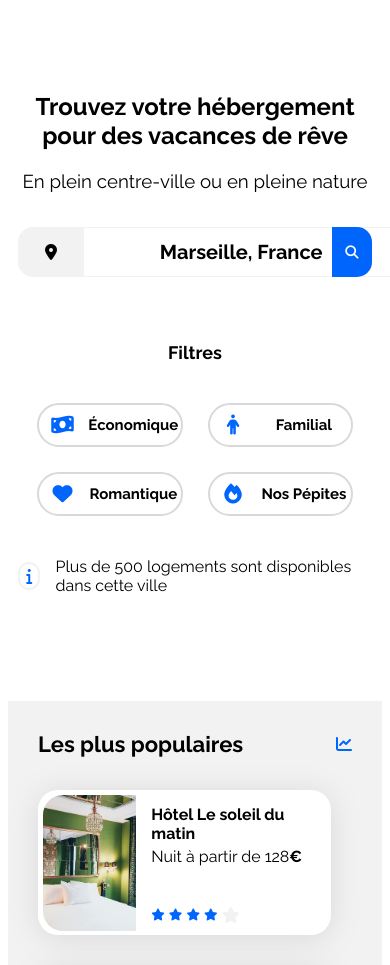
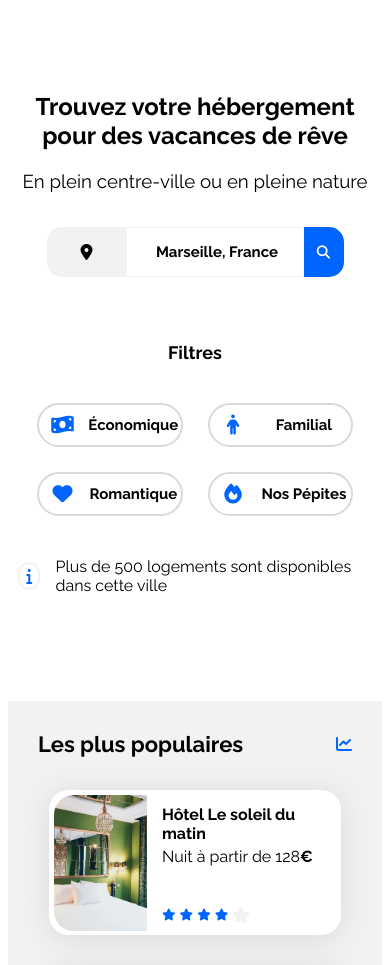
Before and after one commit to RoiAlviat/booki-starter-code-master, a plain HTML site: page index.html in a window 390 px wide. Shown: the part 127-1092 px from the top of the page. Drawn offline with Linux system fonts and the light colour scheme.

Commit message:
FINAL DE CHEZ FINAL

```diff
--- a/css/style.css
+++ b/css/style.css
@@ -146,7 +146,7 @@ header a {
     border-top: 1px solid #f2f2f2;
     border-bottom: 1px solid #f2f2f2;
     outline: none;
-    width: 310px;
+    width: 100%;
     color: black;
     font-size: 20px;
     text-align: center;
@@ -607,7 +607,7 @@ footer a {
     }
 
     .Recherche-Milieu  {
-        width: 70%;
+        width: 50%;
     }
 
     .rechercher  {
@@ -615,7 +615,9 @@ footer a {
 
     }
 
-
+    .Recherche-Milieu input {
+        font-size: 15px;
+    }
 
     .Recherche-Gauche i {
         display: flex;
@@ -627,7 +629,7 @@ footer a {
     .Recherche-Droite {
         display: flex;
         align-items: center;
-        gap: 10px;
+
     }
 
 
@@ -692,6 +694,13 @@ footer a {
     .populaires-cards {
         display: flex;
         flex-direction: column;
+        width: 100%;
+    }
+
+    .populaires-cards a {
+        width: 100%;
+        display: flex;
+        justify-content: center;
     }
 
     .hebergements {
```
